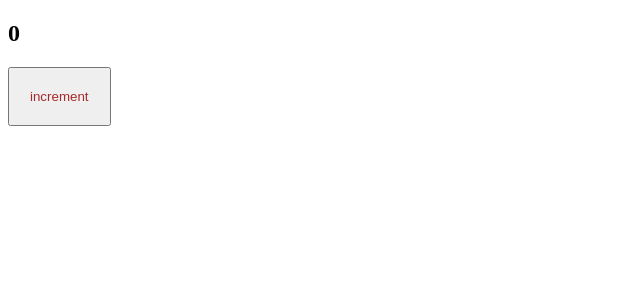
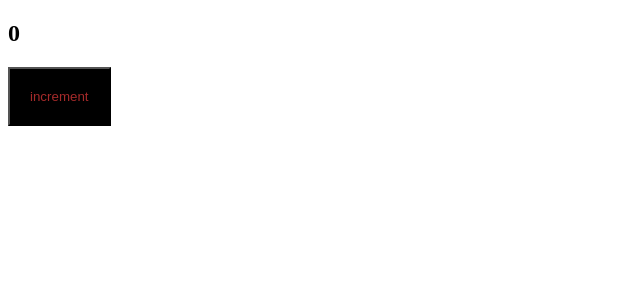
Before and after one commit to disgrace504/production_project_code_source-master, a React app: page / in a window 1280 px wide. Shown: the top 300 px of the page, without its empty margins (0-640 px from the left). Built offline with nearby package versions, Linux system fonts and the light colour scheme.

Commit message:
прикрутил css scss

```diff
--- a/src/components/Counter.css
+++ b/src/components/Counter.scss
@@ -1,4 +1,5 @@
 button {
   padding: 20px;
   color: brown;
+  background-color: black;
 }
--- a/src/components/Counter.tsx
+++ b/src/components/Counter.tsx
@@ -1,5 +1,5 @@
 import { useState } from 'react'
-import './Counter.css'
+import './Counter.scss'
 
 export function Counter() {
   const [count, setCount] = useState(0)
```
Also changed, not shown: package.json (+6 -2 lines), 2 other files (tests, documents, lock files or other folders).
